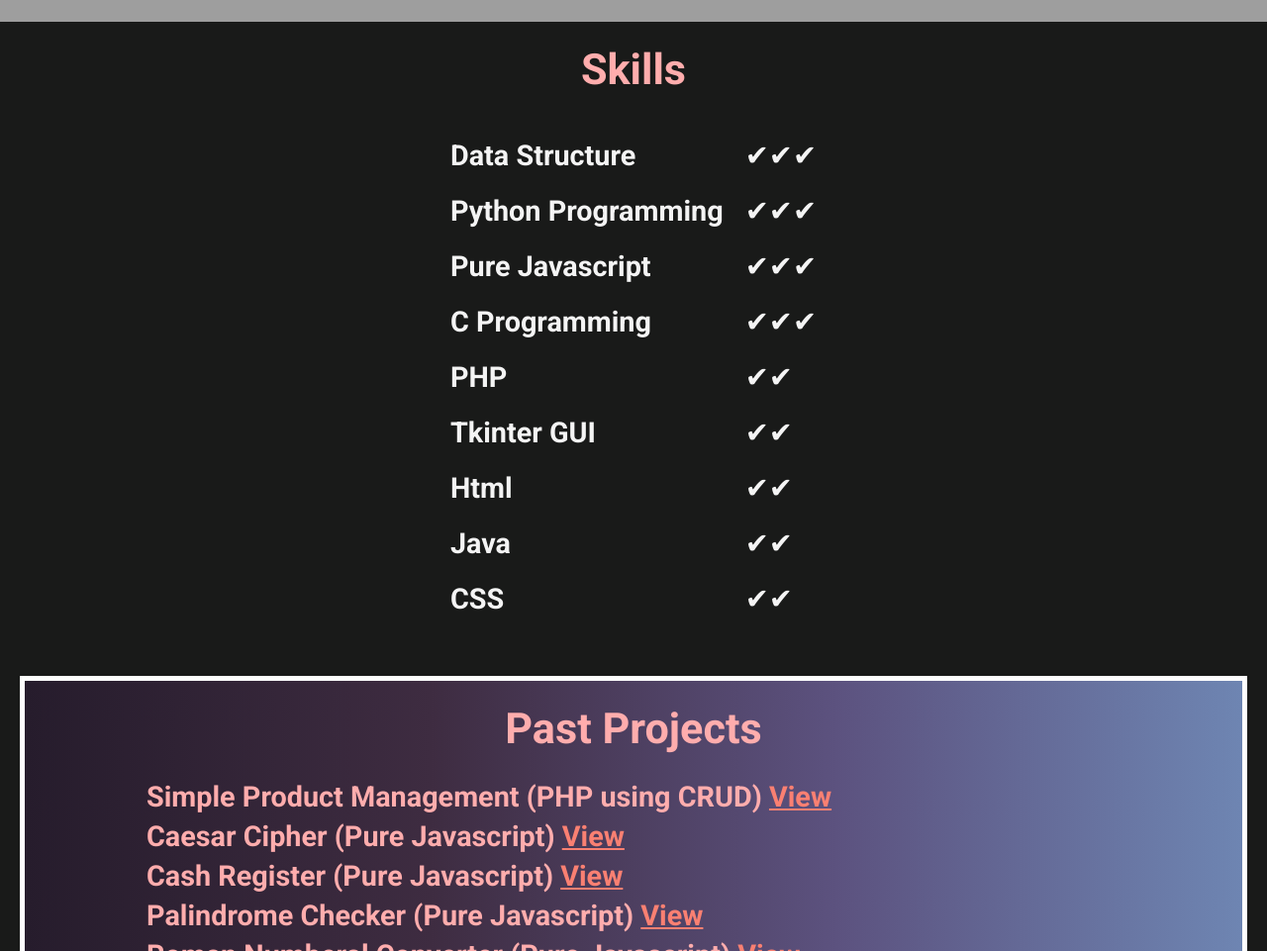
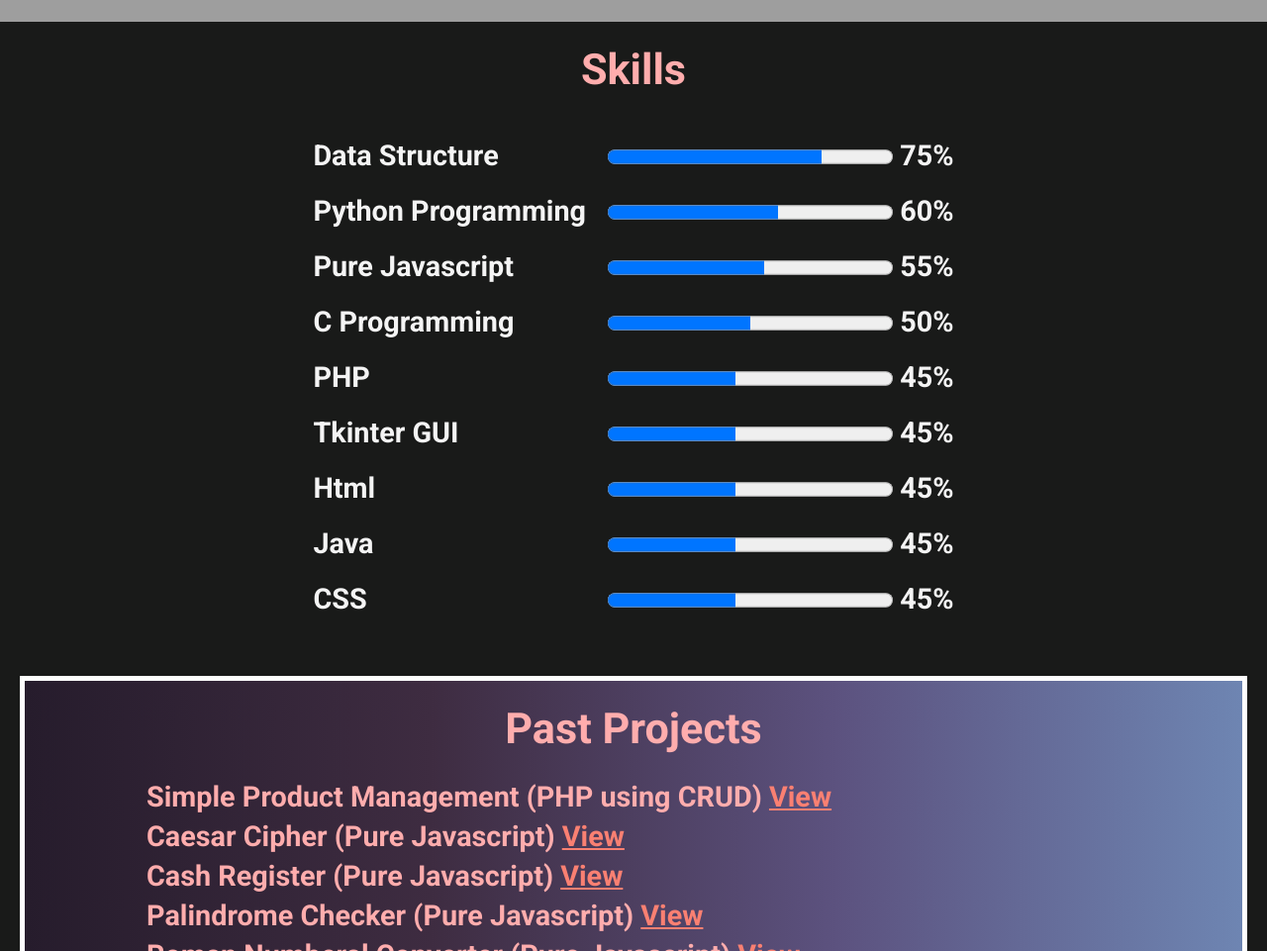
Before and after one commit to arishavelle18/Personal-Portfolio-Using-HTML-and-CSS, a plain HTML site: page index.html in a window 1280 px wide. Shown: the part 1300-2261 px from the top of the page at 99% size. Drawn offline with Linux system fonts and the light colour scheme; grey boxes are pictures that could not be loaded.

Commit message:
Updated Portfolio

```diff
--- a/index.html
+++ b/index.html
@@ -64,39 +64,39 @@
          <table>
                   <tr>
                     <td>Data Structure </td>
-                    <td> ✔✔✔</td>
+                    <td><progress min="0" max="100" value="75"></progress> 75%</td>
                   </tr>
                   <tr>
                     <td>Python Programming </td>
-                    <td> ✔✔✔</td>
+                    <td><progress min="0" max="100" value="60"> </progress> 60%</td>
                   </tr>
                   <tr>
                      <td>Pure Javascript </td>
-                     <td> ✔✔✔</td>
+                     <td><progress min="0" max="100" value="55"> </progress> 55%</td>
                    </tr>
                    <tr>
                      <td>C Programming </td>
-                     <td> ✔✔✔</td>
+                     <td><progress min="0" max="100" value="50"> </progress> 50%</td>
                    </tr>
                    <tr>
                      <td>PHP</td>
-                     <td> ✔✔</td>
+                     <td><progress min="0" max="100" value="45"> </progress> 45%</td>
                    </tr>
                   <tr>
                     <td>Tkinter GUI </td>
-                    <td> ✔✔</td>
+                    <td><progress min="0" max="100" value="45"> </progress> 45%</td>
                   </tr>
                   <tr>
                      <td>Html </td>
-                     <td> ✔✔</td>
+                     <td><progress min="0" max="100" value="45"> </progress> 45%</td>
                    </tr>
                    <tr>
                      <td>Java </td>
-                     <td> ✔✔</td>
+                     <td><progress min="0" max="100" value="45"> </progress> 45%</td>
                    </tr>
                    <tr>
                      <td>CSS </td>
-                     <td> ✔✔</td>
+                     <td><progress min="0" max="100" value="45"> </progress> 45%</td>
                    </tr>
           </table>
       </div>
--- a/styles.css
+++ b/styles.css
@@ -60,6 +60,14 @@ body{
    font-size: 3em;
    color: #f4f4f4;
    transform: scale(1);
+   animation-name: myName;
+   animation-iteration-count: infinite;
+   animation-duration: 2s;
+}
+@keyframes myName {
+   50%{
+      color:salmon;
+   }
 }
 
 #name-section h2{
```
